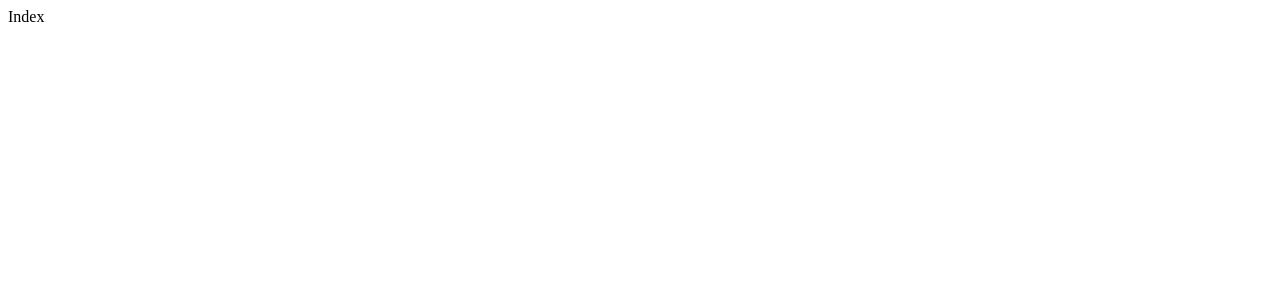
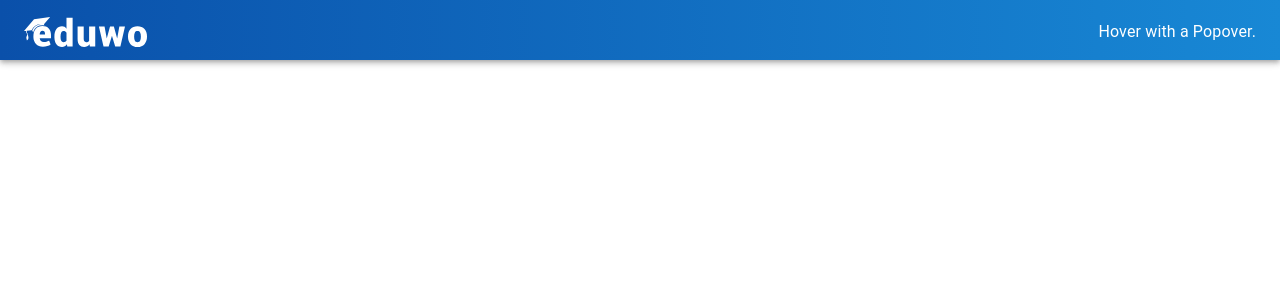
Before and after one commit to eduardoedson/ShoringCode-Test, a React (Create React App) app: page / in a window 1280 px wide. Shown: the top 300 px of the page. Built offline with nearby package versions, Linux system fonts and the light colour scheme.

Commit message:
Implemation of header

```diff
--- a/package.json
+++ b/package.json
@@ -3,6 +3,8 @@
   "version": "1.0",
   "private": true,
   "dependencies": {
+    "@material-ui/core": "^4.11.4",
+    "@material-ui/icons": "^4.11.2",
     "@testing-library/jest-dom": "^5.11.4",
     "@testing-library/react": "^11.1.0",
     "@testing-library/user-event": "^12.1.10",
@@ -42,6 +44,7 @@
     ]
   },
   "devDependencies": {
+    "@types/material-ui": "^0.21.8",
     "@types/react-router-dom": "^5.1.7"
   }
 }
--- /dev/null
+++ b/src/assets/css/Global.css
@@ -0,0 +1,35 @@
+body, html {
+    height: 100%;
+    font-family: 'Trebuchet MS', sans-serif;
+    overflow: hidden;
+}
+
+.App {
+    margin: 0;
+    top: 0;
+    bottom: 0;
+    left: 0;
+    right: 0;
+}
+
+.header {
+    display: flex;
+    justify-content: space-between;
+}
+
+.MuiAppBar-colorDefault {
+    background-image: linear-gradient(to right, #0A50AA , #1888d5);
+    height: 60px;
+}
+
+.profile-button {
+    color: white;
+    font-weight: 700;
+    font-size: 16px;
+    transition: filter 0.3s;
+}
+
+.profile-button:hover {
+    filter: opacity(0.7);
+    cursor: pointer;
+}
--- /dev/null
+++ b/src/components/Header.tsx
@@ -0,0 +1,60 @@
+import React, { useState } from 'react'
+import { AppBar, Toolbar, Typography, Popover } from '@material-ui/core'
+import Logo from '../assets/images/Logo.svg'
+import Profile from './Profile'
+import { makeStyles, createStyles, Theme } from '@material-ui/core/styles'
+
+const useStyles = makeStyles((theme: Theme) =>
+  createStyles({
+    popover: { pointerEvents: 'none' },
+    paper: { padding: theme.spacing(1) }
+  })
+);
+
+const Header = () => {
+	const classes = useStyles()
+	const [anchorEl, setAnchorEl] = useState<HTMLElement | null>(null)
+	const openProfile = Boolean(anchorEl)
+
+	const handleProfileOpen = (event: React.MouseEvent<HTMLElement, MouseEvent>) => {
+		setAnchorEl(event.currentTarget)
+	}
+
+	const handleProfileClose = () => {
+		setAnchorEl(null)
+	}
+
+	return (
+		<AppBar color="default" position="absolute">
+			<Toolbar className="header">
+				<img src={Logo} alt="Eduwo" />
+
+				<Typography
+					aria-owns={openProfile ? 'profile-popover' : undefined}
+					aria-haspopup="true"
+					onMouseEnter={handleProfileOpen}
+					onMouseLeave={handleProfileClose}
+					className="profile-button"
+				>
+					Hover with a Popover.
+				</Typography>
+				<Popover
+					id="profile-popover"
+					open={openProfile}
+					anchorEl={anchorEl}
+					anchorOrigin={{ vertical: 'bottom', horizontal: 'center' }}
+					transformOrigin={{ vertical: 'top', horizontal: 'center' }}
+					onClose={handleProfileClose}
+					disableRestoreFocus
+					className={classes.popover}
+					classes={{ paper: classes.paper }}
+				>
+					<Profile />
+				</Popover>
+
+			</Toolbar>
+		</AppBar>
+	);
+}
+
+export default Header;
--- /dev/null
+++ b/src/components/Profile.tsx
@@ -0,0 +1,9 @@
+const Profile = () => {
+	return (
+        <span style={{ width: '30px', height: '120px' }}>
+            Lorem ipsum dolor
+        </span>
+	);
+}
+
+export default Profile;
--- a/src/pages/Index.tsx
+++ b/src/pages/Index.tsx
@@ -1,6 +1,11 @@
+import Header from '../components/Header'
+import '../assets/css/Global.css'
+
 const Index = () => {
 	return (
-		<div className="App">Index</div>
+		<div className="App">
+			<Header />
+		</div>
 	);
 }
 
```
Also changed, not shown: src/index.tsx (+1 -7 lines), src/assets/images/Logo.svg (added), 1 other file (tests, documents, lock files or other folders).
